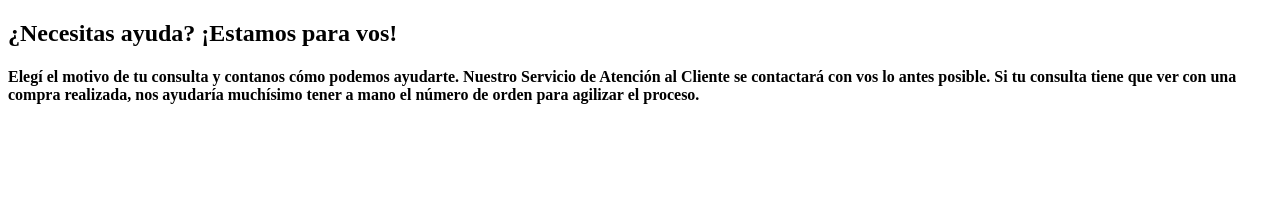
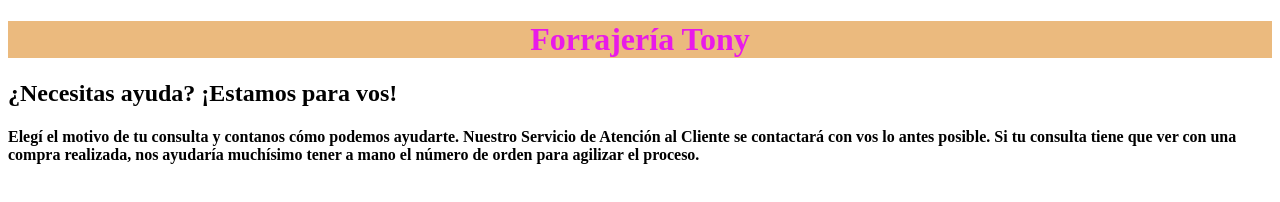
Before and after one commit to bentosmariano33/Mi_pagina_web, a plain HTML site: page Ayuda_al_usuario.HTML in a window 1280 px wide. Drawn offline with Linux system fonts and the light colour scheme.

Commit message:
Ayuda al usuario

```diff
--- a/Ayuda_al_usuario.HTML
+++ b/Ayuda_al_usuario.HTML
@@ -7,6 +7,11 @@
     <title>Forrajería Tony</title>
 </head>
 <body>
+    <header>
+        <h1>
+            Forrajería Tony
+        </h1>
+    </header>
     <main>
         <h2>¿Necesitas ayuda? ¡Estamos para vos!</h2>
         <h4>Elegí el motivo de tu consulta y contanos cómo podemos ayudarte. Nuestro Servicio de Atención al Cliente se contactará con vos lo antes posible.
```
